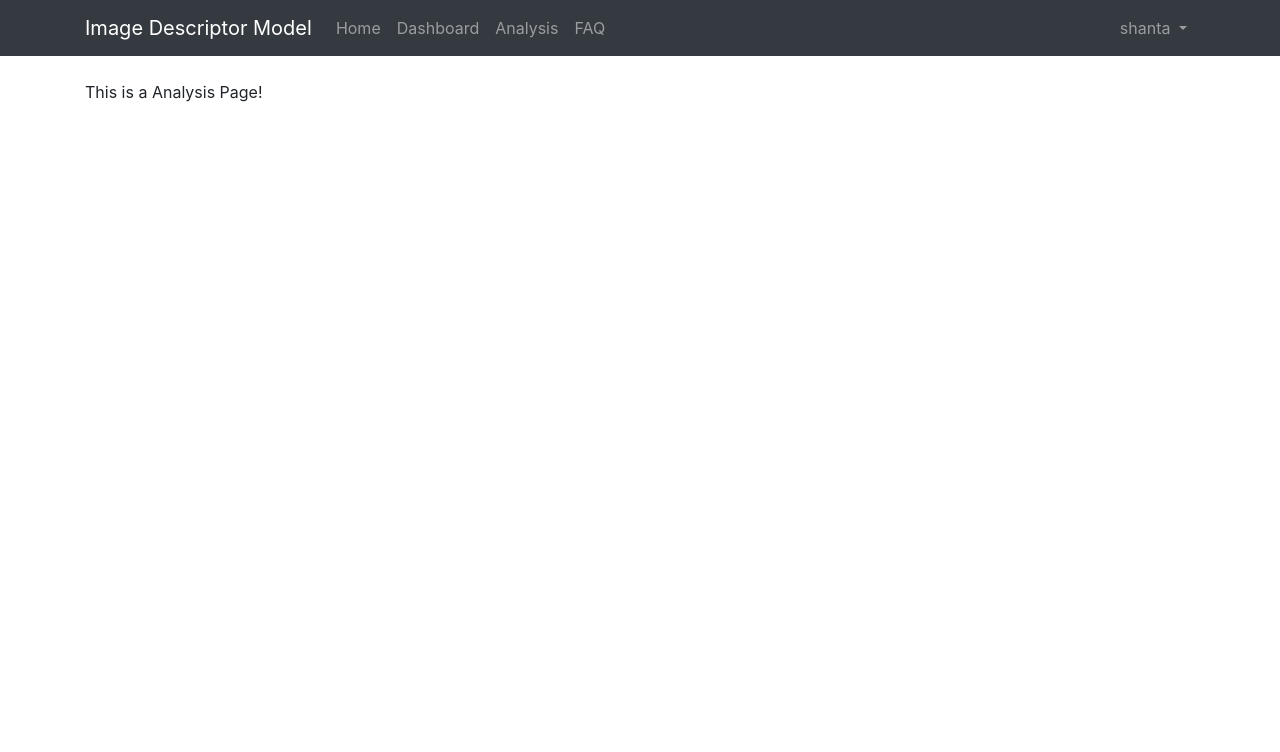
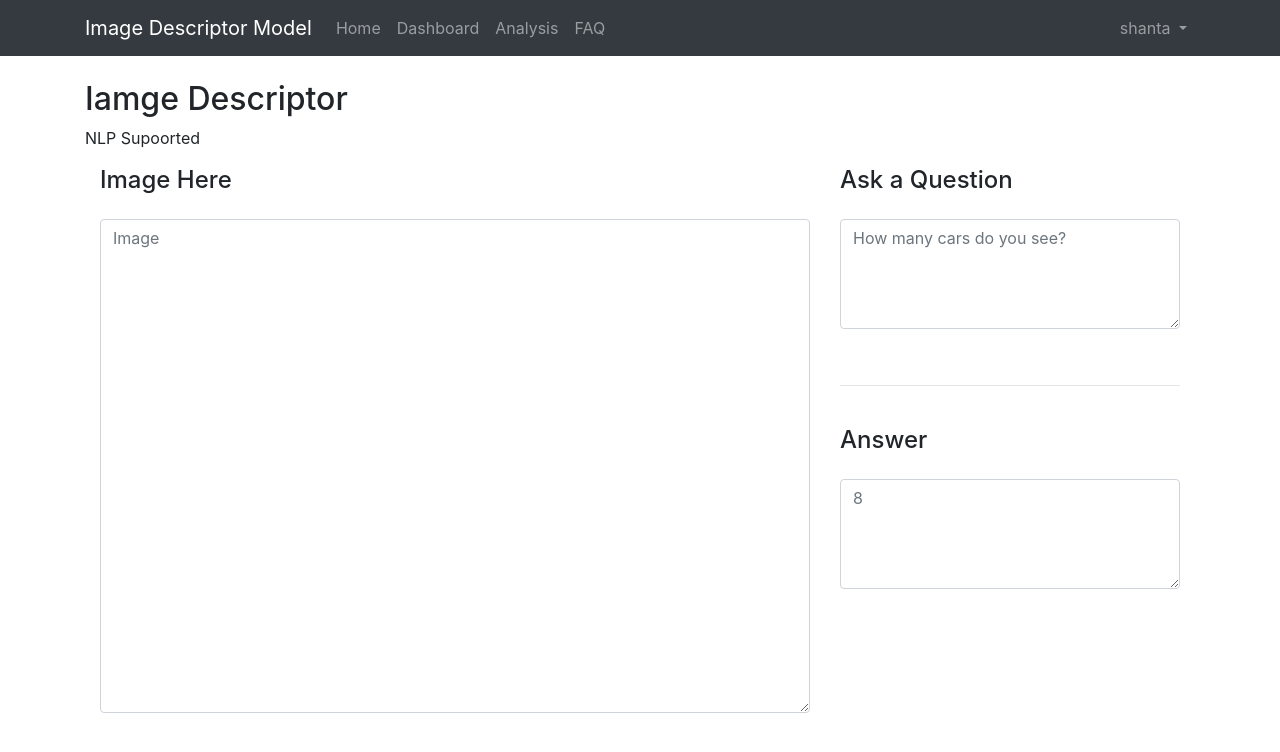
Before and after one commit to Sbk3824/ImageDescriptionModel, a Django app: page /analysis/ in a window 1280 px wide. Shown: the top 752 px of the page. Run offline with Django 3.2, Linux system fonts and the light colour scheme; a user stored in the database is signed in; some libraries are stand-ins or nearby versions.

Commit message:
Analysis Page

```diff
--- a/mysite/templates/analysis.html
+++ b/mysite/templates/analysis.html
@@ -1,5 +1,87 @@
 {% extends 'base.html' %}
+{% load static %}
+
+
 
 {% block content %}
-  <p>This is a Analysis Page!</p>
+  <h2>Iamge Descriptor</h2>
+  <p> NLP Supoorted</p>
+
+
+  <div class="container-fluid">
+    <div class="row">
+    <div class="col-md-4 order-md-2 mb-4">
+    <div class="form-group">
+    	<h4 class="d-flex justify-content-between align-items-center mb-3">
+    	<label for="exampleFormControlTextarea1" >Ask a Question</label>
+		</h4>
+    	<textarea class="form-control" id="exampleFormControlTextarea1" placeholder="How many cars do you see?" rows="4"></textarea>
+  	</div>
+  	<br>
+  	<hr>
+  	<br>
+  	<div class="form-group">
+    	<h4 class="d-flex justify-content-between align-items-center mb-3">
+    	<label for="exampleFormControlTextarea1" >Answer</label>
+		</h4>
+    	<textarea class="form-control" id="exampleFormControlTextarea1" placeholder="8" rows="4"></textarea>
+  	</div>
+   </div>
+
+
+    <div class="col-md-8 order-md-1">
+      	<div class="form-group">
+    		<h4 class="d-flex justify-content-between align-items-center mb-3">
+    		<label for="exampleFormControlTextarea1" >Image Here</label>
+			</h4>
+    		<textarea class="form-control" id="exampleFormControlTextarea1" placeholder="Image" rows="20"></textarea>
+  		</div>
+    </div>
+    </div>
+
+    <!-- Bootstrap core JavaScript
+    ================================================== -->
+    <!-- Placed at the end of the document so the pages load faster -->
+    <script src="https://code.jquery.com/jquery-3.3.1.slim.min.js" integrity="sha384-q8i/X+965DzO0rT7abK41JStQIAqVgRVzpbzo5smXKp4YfRvH+8abtTE1Pi6jizo" crossorigin="anonymous"></script>
+    <script>window.jQuery || document.write('<script src="../../assets/js/vendor/jquery-slim.min.js"><\/script>')</script>
+    <script src="../../assets/js/vendor/popper.min.js"></script>
+    <script src="../../dist/js/bootstrap.min.js"></script>
+
+    <!-- Icons -->
+    <script src="https://unpkg.com/feather-icons/dist/feather.min.js"></script>
+    <script>
+      feather.replace()
+    </script>
+
+    <!-- Graphs -->
+    <script src="https://cdnjs.cloudflare.com/ajax/libs/Chart.js/2.7.1/Chart.min.js"></script>
+    <script>
+      var ctx = document.getElementById("myChart");
+      var myChart = new Chart(ctx, {
+        type: 'line',
+        data: {
+          labels: ["Sunday", "Monday", "Tuesday", "Wednesday", "Thursday", "Friday", "Saturday"],
+          datasets: [{
+            data: [15339, 21345, 18483, 24003, 23489, 24092, 12034],
+            lineTension: 0,
+            backgroundColor: 'transparent',
+            borderColor: '#007bff',
+            borderWidth: 4,
+            pointBackgroundColor: '#007bff'
+          }]
+        },
+        options: {
+          scales: {
+            yAxes: [{
+              ticks: {
+                beginAtZero: false
+              }
+            }]
+          },
+          legend: {
+            display: false,
+          }
+        }
+      });
+    </script>
 {% endblock %}
```
Also changed, not shown: db.sqlite3, 1 other file.
